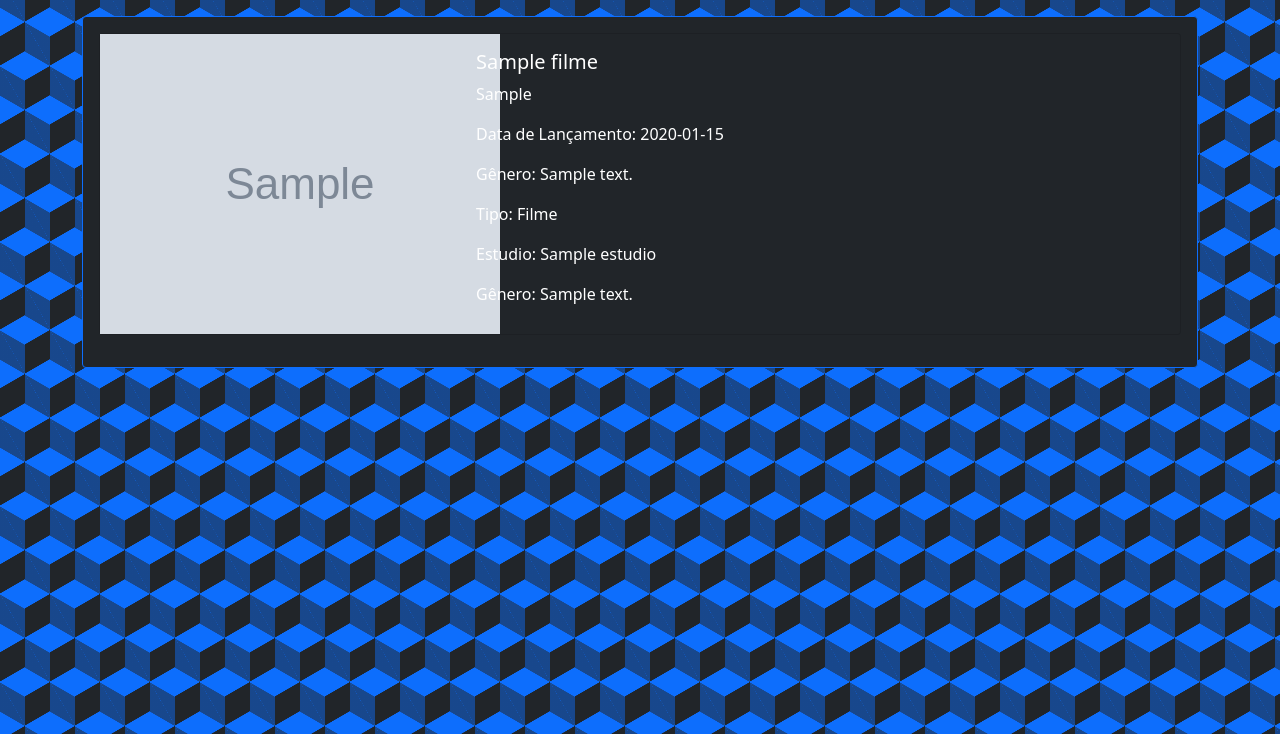
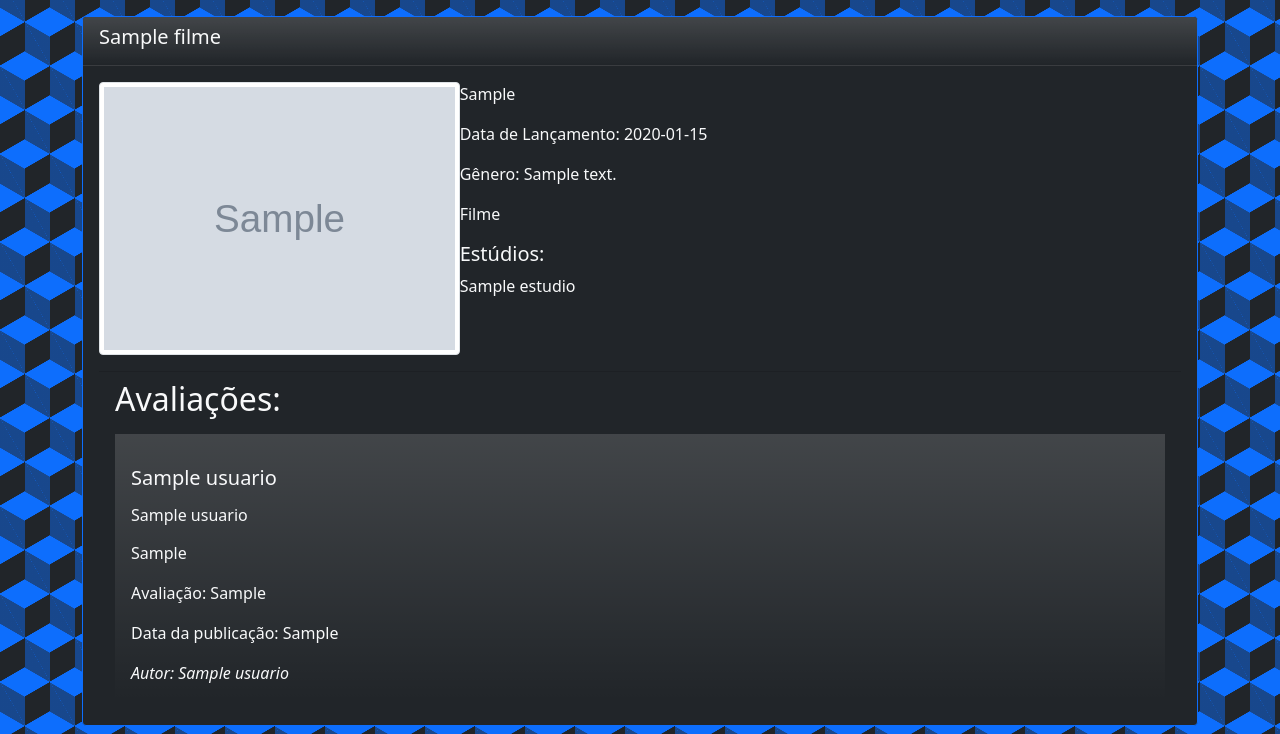
Before and after one commit to fortmea/pi3, a PHP site: page /conteudo.php?id=1 in a window 1280 px wide. Shown: the part 66-800 px from the top of the page. Run offline with PHP 8.4, Linux system fonts and the light colour scheme; tables that the repository leaves empty or names only in its code hold one stand-in row (values such as "Sample post"); grey boxes marked "Sample" are stand-in pictures; style sheets or scripts are compiled from the project's sources; some libraries are stand-ins or nearby versions.

Commit message:
Removido select2.js e diversas melhorias e adições na página de conteúdo

```diff
--- a/adicionar_conteudo.php
+++ b/adicionar_conteudo.php
@@ -61,7 +61,6 @@ if ($metodo == "POST") {
         <script type="text/javascript" src="resources/js/jquery-3.6.0.js"></script>
         <link href="https://cdn.jsdelivr.net/npm/bootstrap@5.0.0-beta3/dist/css/bootstrap.min.css" rel="stylesheet" integrity="sha384-eOJMYsd53ii+scO/bJGFsiCZc+5NDVN2yr8+0RDqr0Ql0h+rP48ckxlpbzKgwra6" crossorigin="anonymous">
         <script src="resources/js/addconteudo.js"></script>
-        <script src="https://cdn.jsdelivr.net/npm/select2@4.1.0-rc.0/dist/js/select2.min.js"></script>
         <title>Adicionar conteúdo - moview</title>
     </head>
 
--- a/conteudo.php
+++ b/conteudo.php
@@ -9,55 +9,103 @@ require_once("config.php");
     <meta charset="UTF-8">
     <meta http-equiv="X-UA-Compatible" content="IE=edge">
     <meta name="viewport" content="width=device-width, initial-scale=1.0">
-        <link href="resources/css/style.css" rel="stylesheet">
     <script type="text/javascript" src="resources/js/jquery-3.6.0.js"></script>
     <link href="https://cdn.jsdelivr.net/npm/bootstrap@5.0.0-beta3/dist/css/bootstrap.min.css" rel="stylesheet" integrity="sha384-eOJMYsd53ii+scO/bJGFsiCZc+5NDVN2yr8+0RDqr0Ql0h+rP48ckxlpbzKgwra6" crossorigin="anonymous">
     <script src="resources/js/addconteudo.js"></script>
-        <script src="https://cdn.jsdelivr.net/npm/select2@4.1.0-rc.0/dist/js/select2.min.js"></script>
+    <link href="resources/css/style.css" rel="stylesheet">
     <title>Conteudo </title>
 </head>
 
 <body class="bg-dark text-light">
     <?php include_once("nav.php"); ?>
+    <div class="container vertical">
         <?php
         $recebeid = $_GET['id'];
-        $querybuscafilme = "SELECT f.nome nom, f.sinopse si, f.lancamento lan, f.imagem, g.`desc` gen, f.tipo ti , e.nome est From filme f inner join genero_filme g ON f.genero = g.idgenero_filme INNER JOIN filme_estudio fe ON fe.filme_id = f.id INNER JOIN estudio e ON fe.estudio_id = e.idestudio where id=$recebeid";
+        $querybuscafilme = "SELECT f.nome nom, f.sinopse si, f.lancamento lan, f.imagem, g.`desc` gen, f.tipo ti From filme f inner join genero_filme g ON (f.genero = g.idgenero_filme) where id=$recebeid";
         $exe = $conn->prepare($querybuscafilme);
         $exe->execute();
+        $conta = 0;
+        while ($linha = $exe->fetch(PDO::FETCH_OBJ)) {
+            $conta++;
+        ?>
 
-        $linha = $exe->fetch(PDO::FETCH_OBJ);
-        ?>
-        <div class="container vertical">
-            <div class="card border-primary bg-dark" style="padding: 1em;">
-                <div class="card text-white bg-dark mb-3" style="max-width: 200rem;">
+            <div class="card border-primary bg-dark">
+                <div class="card-header bg-dark bg-gradient">
+                    <h5 class="card-title"><?= $linha->nom ?></h5>
+                </div>
+
+                <div class="card-body">
                     <div class="row g-0">
                         <div class="col-md-4">
-                            <img src='<?= $linha->imagem ?>'>
+                            <img class="img-thumbnail foto" src='<?= $linha->imagem ?>'>
                         </div>
                         <div class="col-md-8">
-                            <div class="card-body">
-                                <h5 class="card-title"><?= $linha->nom ?></h5>
                             <p class="card-text"> <?= $linha->si ?></p>
                             <p class="card-text">Data de Lançamento: <?= $linha->lan ?></p>
                             <p class="card-text">Gênero: <?= $linha->gen ?></p>
                             <p class="card-text"><?php
-                                    if($linha->ti == 1){
-                                        echo 'Tipo: Filme';
-                                    }else{
-                                        echo 'Tipo: Série';
+                                                    if ($linha->ti == 1) {
+                                                        echo 'Filme';
+                                                    } else {
+                                                        echo 'Série';
                                                     }
 
                                                     ?> </p>
-                                <p class="card-text">Estudio: <?= $linha->est ?></p>
-                                <p class="card-text">Gênero: <?= $linha->gen ?></p>
+                            <div>
+                                <h5>Estúdios:</h5>
+                                <?php
+                                $queryestudios = "SELECT * from `estudio` e INNER JOIN `filme_estudio` fe ON(fe.estudio_id = e.idestudio)  where fe.filme_id = $recebeid";
+                                $exeqe = $conn->prepare($queryestudios);
+                                $exeqe->execute();
+                                while ($linhaest = $exeqe->fetch(PDO::FETCH_OBJ)) {
+                                ?>
+                                    <p class="card-text"><?= $linhaest->nome ?></p>
+                                <?php
+                                }
+                                ?>
                             </div>
+                        </div>
+                        <div class="card-footer bg-dark vertical">
+                            <h2>Avaliações:</h2>
+                            <?php
+                                $queryresenhas = "SELECT *, u.nome as 'nome_autor' from `resenha` r INNER JOIN `usuario` u ON(r.autor = u.idusuario) where r.filme = $recebeid";
+                                $exeqre = $conn->prepare($queryresenhas);
+                                $exeqre->execute();
+                                $contare = 0;
+                                while ($linhare = $exeqre->fetch(PDO::FETCH_OBJ)) {
+                                    $contare++;
+                                ?><div class="vertical bg-dark bg-gradient" style="padding:1em">
+                                    <p class="card-text"><h5><?= $linhare->titulo ?></h5></p>
+                                    <p class="card-text"><h6><?= $linhare->subtitulo ?></h6></p>
+                                    <p class="card-text"><?= $linhare->conteudo ?></p>
+                                    <p class="card-text">Avaliação: <?= $linhare->pontuacao ?></p>
+                                    <p class="card-text">Data da publicação: <?= $linhare->data_pub ?></p>
+                                    <cite><p class="card-text">Autor: <?= $linhare->nome_autor ?></p></cite>
+                                    </div>
+                                <?php
+                                }
+                                if ($contare == 0) {
+                                    ?>
+                                        <div class="alert alert-warning">
+                                            Nenhuma resenha encontrada, adiciona uma!
+                                        </div>
+                                    <?php }
+                                    ?>
                         </div>
                     </div>
                 </div>
             </div>
     </div>
 
-
+<?php
+        }
+        if ($conta == 0) {
+?>
+    <div class="alert alert-warning">
+        Nenhuma resposta encontrada, tente outro termo.
+    </div>
+<?php }
+?>
 
 
 <script src="https://cdn.jsdelivr.net/npm/bootstrap@5.0.0-beta3/dist/js/bootstrap.bundle.min.js" integrity="sha384-JEW9xMcG8R+pH31jmWH6WWP0WintQrMb4s7ZOdauHnUtxwoG2vI5DkLtS3qm9Ekf" crossorigin="anonymous"></script>
```
Lines whose indentation alone changed are shown as unchanged.
